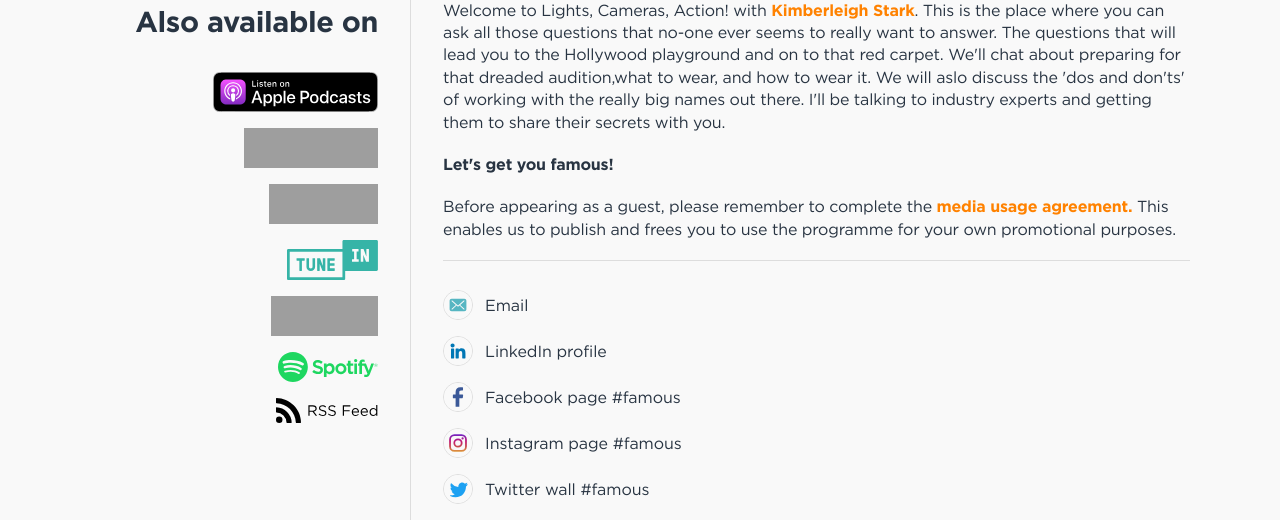
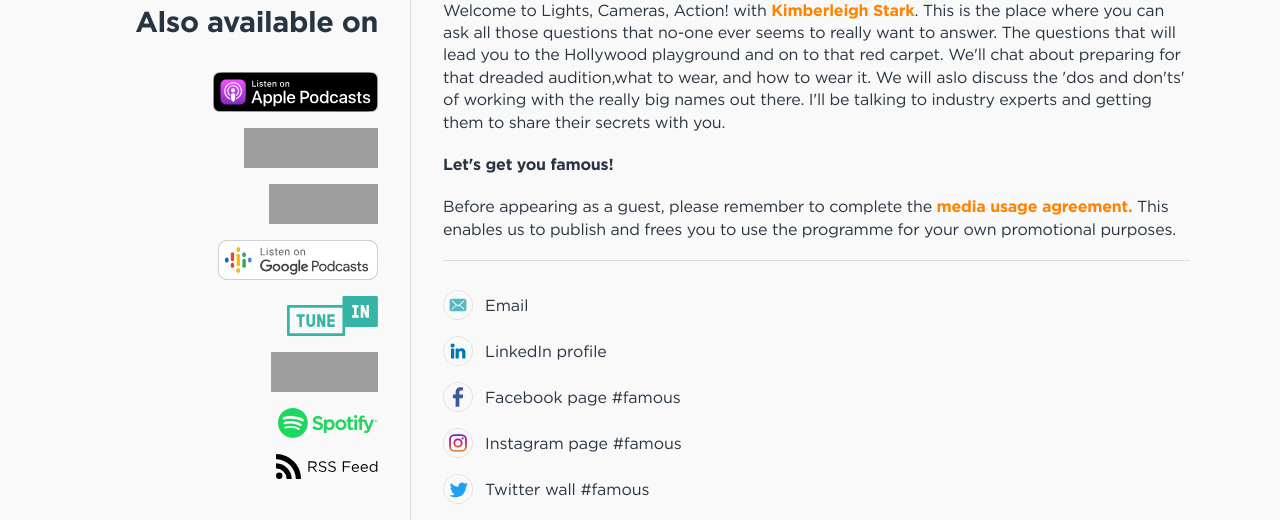
Before and after one commit to luniawebsites/solidgold, a PHP site: page /famous.php in a window 1280 px wide. Shown: the part 535-1055 px from the top of the page. Run offline with PHP 8.4, Linux system fonts and the light colour scheme; some libraries are stand-ins or nearby versions.

Commit message:
add Google Play to EIM and LCA

```diff
--- a/emotioninmotion.php
+++ b/emotioninmotion.php
@@ -136,7 +136,7 @@
 					<a class="badge-apple-podcasts" href="https://itunes.apple.com/gb/podcast/emotion-in-motion-with-charlotte-d-blignaut/id1441882031" target="_blank" rel="noopener"></a>
 					<a class="badge-stitcher" href="https://www.stitcher.com/podcast/solid-gold-studios/emotion-in-motion" target="_blank" rel="noopener"></a>
 					<a class="badge-acast" href="https://www.acast.com/emotioninmotion" target="_blank" rel="noopener"></a>
-					<!-- <a class="badge-google-podcasts" href="https://play.google.com/music/m/???" target="_blank" rel="noopener"></a> -->
+					<a class="badge-google-podcasts" href="https://play.google.com/music/m/Ix5vcyqt5xz6xbeljaqlcuozrjq?t=Emotion_in_Motion_with_Charlotte_D_Blignaut" target="_blank" rel="noopener"></a>
 					<a class="badge-tune-in" href="https://tunein.com/podcasts/Health--Wellness-Podcasts/Emotion-in-Motion-with-Charlotte-D-Blignaut-p1176826/" target="_blank" rel="noopener"></a>
 					<a class="badge-castbox" href="https://castbox.fm/channel/id1481528" target="_blank" rel="noopener"></a>
 					<a class="badge-spotify" href="https://open.spotify.com/show/49kCtiMKfLk75ZrgdGDdiz" target="_blank" rel="noopener"></a>
--- a/famous.php
+++ b/famous.php
@@ -136,9 +136,7 @@
 					<a class="badge-apple-podcasts" href="https://itunes.apple.com/gb/podcast/lights-cameras-action-with-kimberleigh-stark/id1445292881" target="_blank" rel="noopener"></a>
 					<a class="badge-stitcher" href="https://www.stitcher.com/podcast/solid-gold-studios/lights-cameras-action-with-kimberleigh-stark" target="_blank" rel="noopener"></a>
 					<a class="badge-acast" href="https://www.acast.com/famous" target="_blank" rel="noopener"></a>
-
-					<!--<a class="badge-google-podcasts" href="https://play.google.com/music/m/???" target="_blank" rel="noopener"></a>-->
-
+					<a class="badge-google-podcasts" href="https://play.google.com/music/m/I5verrs3l6ikb3dv7lisuttlloe?t=Lights_Cameras_Action_with_Kimberleigh_Stark" target="_blank" rel="noopener"></a>
 					<a class="badge-tune-in" href="https://tunein.com/podcasts/Arts--Culture-Podcasts/Lights-Cameras-Action-with-Kimberleigh-Stark-p1179805/" target="_blank" rel="noopener"></a>
 				<a class="badge-castbox" href="https://castbox.fm/channel/id1497486?country=us" target="_blank" rel="noopener"></a>
 
```
